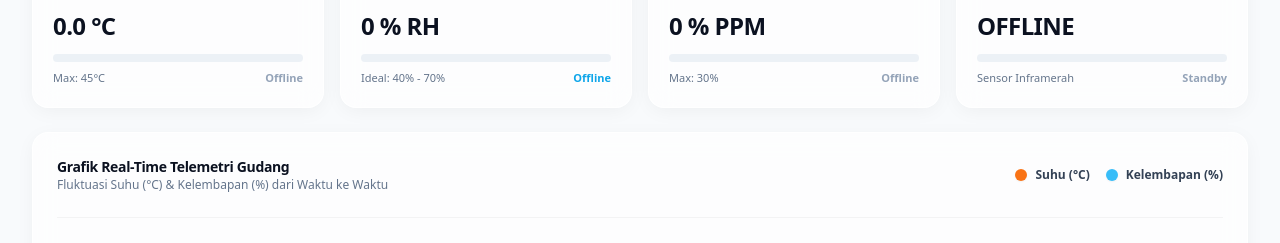
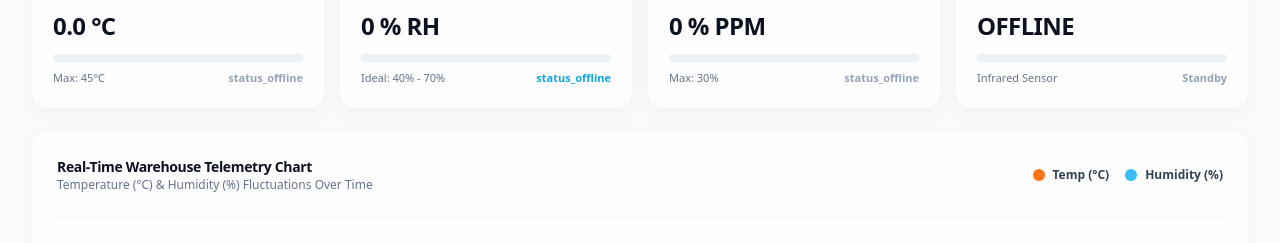
Before and after one commit to Zulfikar-Ahmad/PyroGuard-web, a React (Vite) app: page / in a window 1280 px wide. Shown: the part 273-516 px from the top of the page. Built offline with nearby package versions, Linux system fonts and the light colour scheme; no server answers; what mqtt would draw is missing.

Commit message:
Fix web dashboard card subtitles and chart legends i18n translation coverage

```diff
--- a/src/pages/DashboardTab.tsx
+++ b/src/pages/DashboardTab.tsx
@@ -98,7 +98,7 @@ export const DashboardTab: React.FC<DashboardTabProps> = ({ state }) => {
                 Max: {state.tempThreshold.toFixed(0)}°C
               </span>
               <span className={`font-bold ${!state.isDeviceConnected ? 'text-slate-400' : state.temperature >= state.tempThreshold ? 'text-red-500' : 'text-emerald-500'}`}>
-                {!state.isDeviceConnected ? 'Offline' : state.temperature >= state.tempThreshold ? 'Tinggi' : 'Normal'}
+                {!state.isDeviceConnected ? t('status_offline') : state.temperature >= state.tempThreshold ? t('status_high') : t('status_normal')}
               </span>
             </div>
           </div>
@@ -125,9 +125,9 @@ export const DashboardTab: React.FC<DashboardTabProps> = ({ state }) => {
               />
             </div>
             <div className="flex justify-between items-center text-[11px] font-medium">
-              <span className="text-slate-500 dark:text-slate-400">Ideal: 40% - 70%</span>
+              <span className="text-slate-500 dark:text-slate-400">{t('ideal_hum')}</span>
               <span className="font-bold text-sky-500">
-                {!state.isDeviceConnected ? 'Offline' : state.humidity > 70 ? 'Lembap' : state.humidity < 40 ? 'Kering' : 'Optimum'}
+                {!state.isDeviceConnected ? t('status_offline') : state.humidity > 70 ? t('status_humid') : state.humidity < 40 ? t('status_dry') : t('status_optimum')}
               </span>
             </div>
           </div>
@@ -158,7 +158,7 @@ export const DashboardTab: React.FC<DashboardTabProps> = ({ state }) => {
                 Max: {state.smokeThreshold.toFixed(0)}%
               </span>
               <span className={`font-bold ${!state.isDeviceConnected ? 'text-slate-400' : state.smoke >= state.smokeThreshold ? 'text-red-500' : 'text-purple-500'}`}>
-                {!state.isDeviceConnected ? 'Offline' : state.smoke >= state.smokeThreshold ? 'Bahaya' : 'Bersih'}
+                {!state.isDeviceConnected ? t('status_offline') : state.smoke >= state.smokeThreshold ? t('status_danger') : t('status_clean')}
               </span>
             </div>
           </div>
@@ -185,9 +185,9 @@ export const DashboardTab: React.FC<DashboardTabProps> = ({ state }) => {
               />
             </div>
             <div className="flex justify-between items-center text-[11px] font-medium">
-              <span className="text-slate-500 dark:text-slate-400">Sensor Inframerah</span>
+              <span className="text-slate-500 dark:text-slate-400">{t('infra_sensor')}</span>
               <span className={`font-bold ${!state.isDeviceConnected ? 'text-slate-400' : state.flameDetected ? 'text-red-500' : 'text-emerald-500'}`}>
-                {!state.isDeviceConnected ? 'Standby' : state.flameDetected ? 'WASPADA' : 'Aktif'}
+                {!state.isDeviceConnected ? t('status_standby') : state.flameDetected ? t('status_alert') : t('status_active')}
               </span>
             </div>
           </div>
@@ -199,20 +199,20 @@ export const DashboardTab: React.FC<DashboardTabProps> = ({ state }) => {
         <div className="flex flex-col sm:flex-row sm:items-center justify-between gap-2">
           <div>
             <h3 className="font-extrabold text-sm text-slate-900 dark:text-white tracking-tight">
-              Grafik Real-Time Telemetri Gudang
+              {t('chart_title')}
             </h3>
             <p className="text-xs text-slate-500 dark:text-slate-400">
-              Fluktuasi Suhu (°C) & Kelembapan (%) dari Waktu ke Waktu
+              {t('chart_desc')}
             </p>
           </div>
           <div className="flex items-center gap-4 text-xs">
             <div className="flex items-center gap-2">
               <span className="w-3 h-3 rounded-full bg-orange-500 shadow-sm inline-block" />
-              <span className="text-slate-700 dark:text-slate-300 font-bold">Suhu (°C)</span>
+              <span className="text-slate-700 dark:text-slate-300 font-bold">{t('col_temp')}</span>
             </div>
             <div className="flex items-center gap-2">
               <span className="w-3 h-3 rounded-full bg-sky-400 shadow-sm inline-block" />
-              <span className="text-slate-700 dark:text-slate-300 font-bold">Kelembapan (%)</span>
+              <span className="text-slate-700 dark:text-slate-300 font-bold">{t('col_hum')}</span>
             </div>
           </div>
         </div>
```
